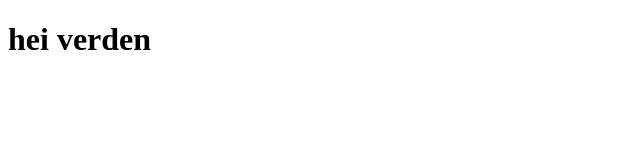
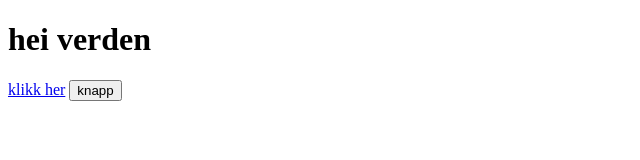
Before and after one commit to DennisHD321/Uke45, a plain HTML site: page index.html in a window 1280 px wide. Shown: the whole page, without its empty margins (0-640 px from the left). Drawn offline with Linux system fonts and the light colour scheme.

Commit message:
Update index.html

```diff
--- a/index.html
+++ b/index.html
@@ -14,7 +14,8 @@ j=d.createElement(s),dl=l!='dataLayer'?'&l='+l:'';j.async=true;j.src=
 </head>
 <body>
     <h1>hei verden</h1>
-
+    <a href="#" class="lenke-knapp">klikk her</a>
+    <button id="shop">knapp</button>
 
 <!-- Google Tag Manager (noscript) -->
 <noscript><iframe src="https://www.googletagmanager.com/ns.html?id=GTM-KLVH3X4W"
```
